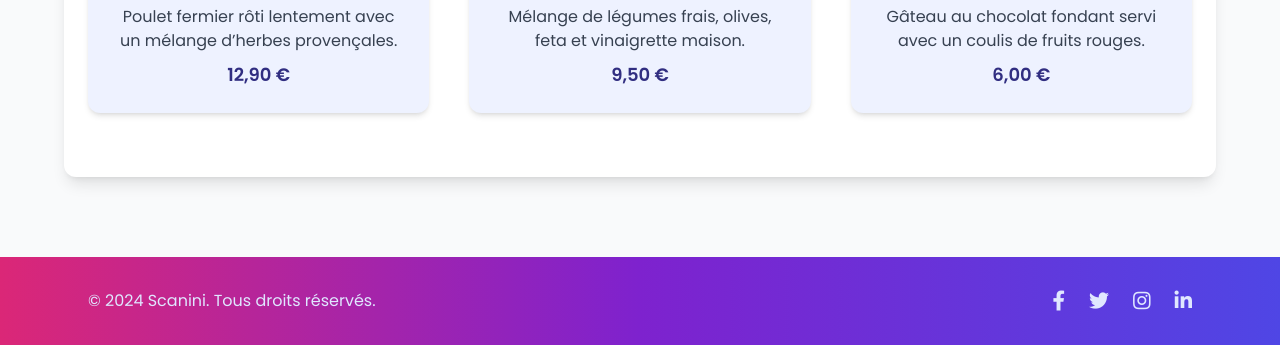
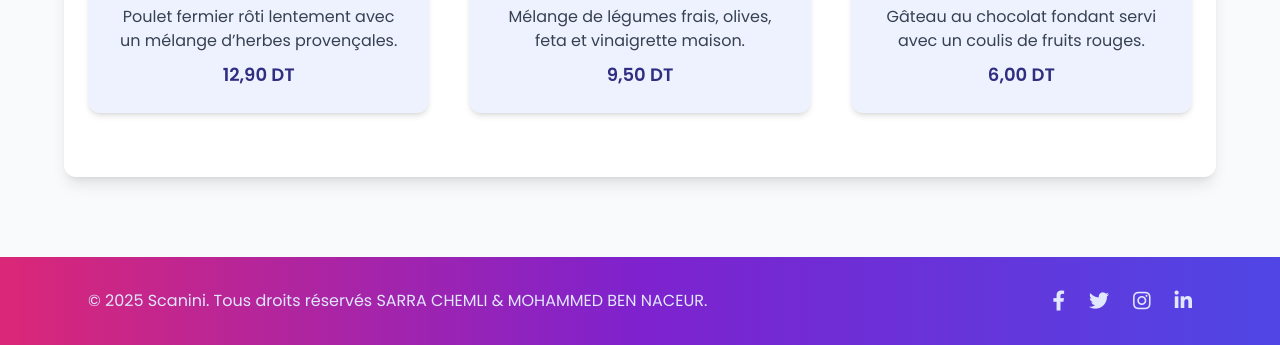
Before and after one commit to Takoua-chemli/Scanini.github.io, a plain HTML site: page index.html in a window 1280 px wide. Shown: the part 2113-2458 px from the top of the page. Drawn offline with nearby package versions, Linux system fonts and the light colour scheme.

Commit message:
Update index.html

```diff
--- a/index.html
+++ b/index.html
@@ -37,7 +37,7 @@
      </span>
     </a>
     <nav aria-label="Menu principal" class="hidden md:flex space-x-10 font-semibold text-indigo-200">
-     <a class="hover:text-white transition duration-300" href="#accueil">
+     <a class="hover:text-white transition duration-300" href="index.html">
       Accueil
      </a>
      <a class="hover:text-white transition duration-300" href="index (4).html">
@@ -206,7 +206,7 @@
        Poulet fermier rôti lentement avec un mélange d’herbes provençales.
       </p>
       <p class="font-bold text-indigo-900 text-lg">
-       12,90 €
+       12,90 DT
       </p>
      </li>
      <li class="flex flex-col items-center bg-indigo-50 rounded-xl p-6 shadow-md">
@@ -218,7 +218,7 @@
        Mélange de légumes frais, olives, feta et vinaigrette maison.
       </p>
       <p class="font-bold text-indigo-900 text-lg">
-       9,50 €
+       9,50 DT
       </p>
      </li>
      <li class="flex flex-col items-center bg-indigo-50 rounded-xl p-6 shadow-md">
@@ -230,7 +230,7 @@
        Gâteau au chocolat fondant servi avec un coulis de fruits rouges.
       </p>
       <p class="font-bold text-indigo-900 text-lg">
-       6,00 €
+       6,00 DT
       </p>
      </li>
     </ul>
@@ -239,7 +239,7 @@
   <footer class="bg-gradient-to-r from-pink-600 via-purple-700 to-indigo-600 text-indigo-100 py-8 mt-20">
    <div class="container mx-auto px-6 max-w-6xl flex flex-col md:flex-row justify-between items-center space-y-6 md:space-y-0">
     <p>
-     © 2024 Scanini. Tous droits réservés.
+     © 2025 Scanini. Tous droits réservés SARRA CHEMLI & MOHAMMED BEN NACEUR.
     </p>
     <div class="flex space-x-6 text-xl">
      <a aria-label="Facebook" class="hover:text-yellow-400 transition" href="#">
```
